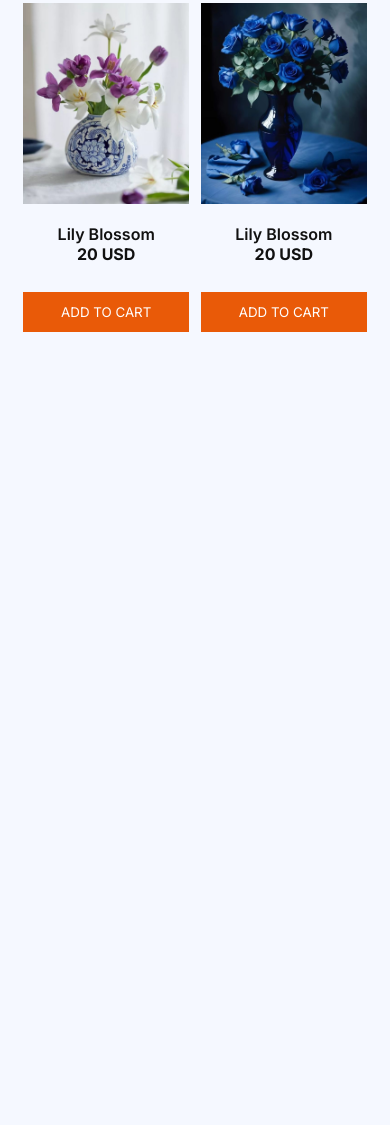
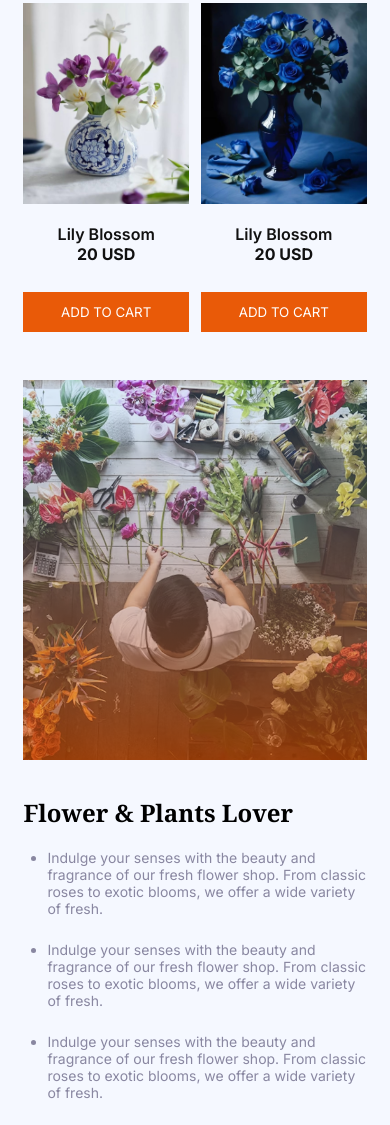
Before and after one commit to sam-z-mridula/B12A02-Responsive-Flowers, a plain HTML site: page index.html in a window 390 px wide. Shown: the part 1873-2998 px from the top of the page. Before the commit the page ends 2365 px from the top, so only its background shows below. Drawn offline with Linux system fonts and the light colour scheme.

Commit message:
added responsive plant lover section

```diff
--- a/index.html
+++ b/index.html
@@ -9,7 +9,6 @@
   <body>
 
     <!-- Header -->
-
     <header>
       <nav class="container">
         <div id="logo">
@@ -47,7 +46,6 @@
     </header>
 
     <!-- Flower Section -->
-
     <section class="container our-flowers">
       <h1 class="section-title"><span class="colored">Our</span> Plants</h1>
       <p class="para">
@@ -117,7 +115,26 @@
       </div>
     </section>
 
-    <section class="container"></section>
+    <!-- Plant Lover Section -->
+    <section class="container">
+      <div class="lover">
+        <div class="lover-left">
+          <img src="./assets/flower-store.png" alt="badge">
+        </div>
+
+        <div class="lover-right">
+          <h2 class="section-title">Flower & Plants Lover</h2>
+          <ul>
+            <li class="para">Indulge your senses with the beauty and fragrance of our fresh flower shop. From classic roses to exotic blooms, we offer a wide variety of fresh.</li>
+            <li class="para">Indulge your senses with the beauty and fragrance of our fresh flower shop. From classic roses to exotic blooms, we offer a wide variety of fresh.</li>
+            <li class="para">Indulge your senses with the beauty and fragrance of our fresh flower shop. From classic roses to exotic blooms, we offer a wide variety of fresh.</li>
+          </ul>
+        </div>
+        <img id="badge" src="./assets/trusted-badge.png" alt="badge">
+
+      </div>
+    </section>
+
     <section class="container"></section>
     <section class="container"></section>
 
--- a/styles/style.css
+++ b/styles/style.css
@@ -251,3 +251,70 @@ nav {
     margin-bottom: 1.75rem;
   }
 }
+
+/* Plant Lover Section */
+
+.lover {
+  display: flex;
+  align-items: center;
+  gap: 5rem;
+  position: relative;
+}
+
+.lover-right {
+  width: 40%;
+}
+
+.lover-right ul {
+  margin-left: 2.25rem;
+}
+
+.lover-right ul li {
+  margin-bottom: 1.5rem;
+}
+
+#badge {
+  position: absolute;
+  width: 15%;
+  top: -4rem;
+  left: 27rem;
+  background: transparent;
+}
+
+/* Small Screen */
+
+@media screen and (max-width: 576px) {
+  .lover {
+    flex-direction: column;
+    margin-top: -7rem;
+    gap: 2rem;
+  }
+
+  .lover-left {
+    width: 100%;
+  }
+
+  .lover-left img {
+    width: 100%;
+  }
+
+  .lover-right {
+    width: 100%;
+  }
+
+  .lover-right ul {
+    margin-left: 1.5rem;
+  }
+
+  .lover-right h2 {
+    font-size: 1.5rem;
+  }
+
+  .lover-right .para {
+    font-size: 0.875rem;
+  }
+
+  #badge {
+    display: none;
+  }
+}
```
Also changed, not shown: assets/trusted-badge 1.png (added), assets/trusted-badge.png, assets/trusted-badge_1-removebg-preview.png (added).
